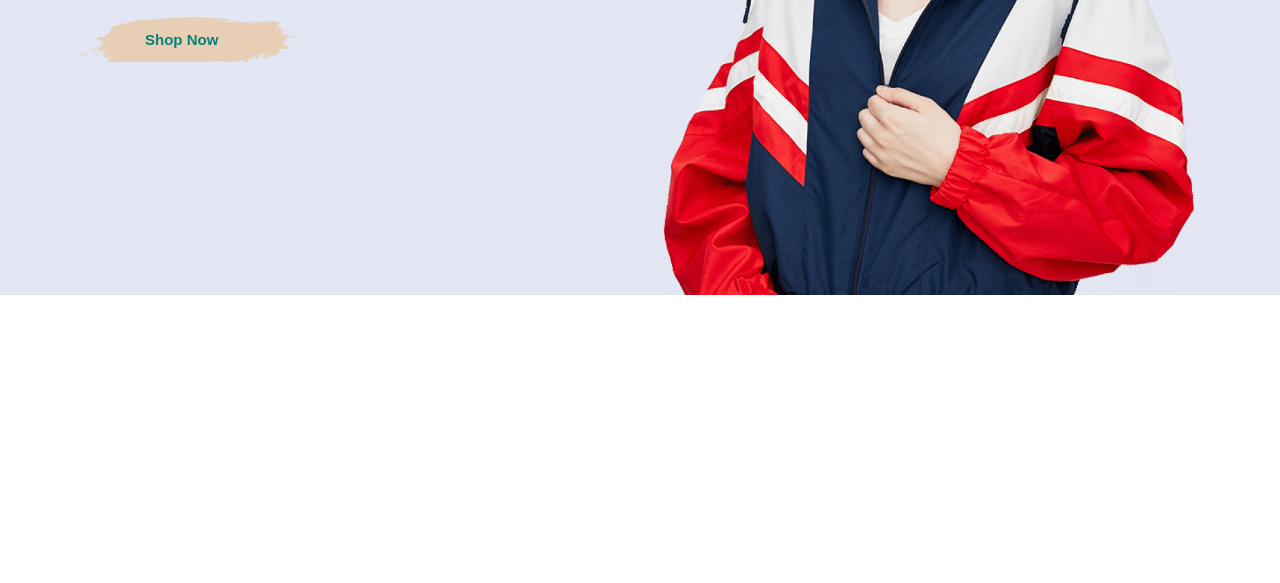
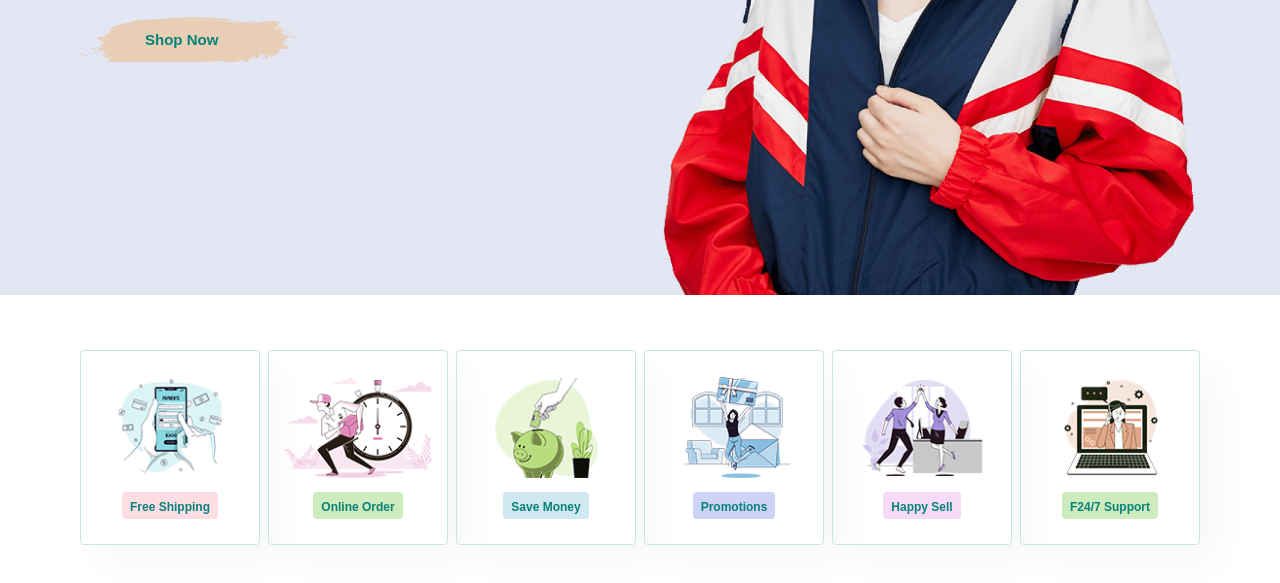
Before and after one commit to rashadalii/Full-Ecommerce-WebSite, a plain HTML site: page index.html in a window 1280 px wide. Shown: the part 509-1092 px from the top of the page. Before the commit the page ends 804 px from the top, so only its background shows below. Drawn offline with nearby package versions, Linux system fonts and the light colour scheme.

Commit message:
feature section is ready

```diff
--- a/index.html
+++ b/index.html
@@ -35,6 +35,32 @@
         <button>Shop Now</button>
     </section>
 
+    <section id="feature" class="section-p1">
+        <div class="fe-box ">
+            <img src="img/f1.png" alt="">
+            <h6>Free Shipping</h6>
+        </div>
+        <div class="fe-box">
+            <img src="img/f2.png" alt="">
+            <h6>Online Order</h6>
+        </div>
+        <div class="fe-box">
+            <img src="img/f3.png" alt="">
+            <h6>Save Money</h6>
+        </div>
+        <div class="fe-box">
+            <img src="img/f4.png" alt="">
+            <h6>Promotions</h6>
+        </div>
+        <div class="fe-box">
+            <img src="img/f5.png" alt="">
+            <h6>Happy Sell</h6>
+        </div>
+        <div class="fe-box">
+            <img src="img/f6.png" alt="">
+            <h6>F24/7 Support</h6>
+        </div>
+    </section>
 
 
 
--- a/style.css
+++ b/style.css
@@ -30,6 +30,14 @@ p{
     margin: 15px 0 20px 0;
 }
 
+.section-p1 {
+    padding: 40px 80px;
+}
+
+.section-m1 {
+    margin: 40px 0;
+}
+
 
 
 
@@ -40,6 +48,10 @@ p{
     padding: 20px 80px;
     background-color: #E3E6F3;
     box-shadow: 0 5px 15px rgba(0, 0, 0, 0.06);
+    z-index: 1;
+    position: sticky;
+    top: 0;
+    left: 0;
 }
 
 #navbar{
@@ -110,3 +122,62 @@ p{
     font-weight: 700;
     font-size: 15px;
 }
+
+#feature {
+    display: flex;
+    align-items: center;
+    justify-content: space-between;
+    flex-wrap: wrap;
+    gap: 5px;
+
+}
+
+
+#feature .fe-box{
+    width: 180px;
+    text-align: center;
+    padding: 25px 15px;
+    box-shadow: 20px 20px 34px rgba(0, 0, 0, 0.03);
+    border: 1px solid #cce7d0;
+    border-radius: 4px;
+    margin: 15px 0;
+    cursor: pointer;
+}
+
+#feature .fe-box:hover{
+    box-shadow: 10px 10px 54px rgba(70, 62, 221, 0.1);
+}
+
+#feature .fe-box img {
+    width: 100%;
+    margin-bottom: 10px;
+}
+
+#feature .fe-box h6{
+    display: inline-block;
+    padding: 9px 8px 6px 8px;
+    line-height: 1;
+    border-radius: 4px;
+    color: #088178;
+    background-color: #fddde4;
+}
+
+#feature .fe-box:nth-child(2) h6{
+    background-color: #cdebbc;
+}
+
+#feature .fe-box:nth-child(3) h6{
+    background-color: #d1e8f2;
+}
+
+#feature .fe-box:nth-child(4) h6{
+    background-color: #cdd4f8;
+}
+
+#feature .fe-box:nth-child(5) h6{
+    background-color: #f6dbf6;
+}
+
+#feature .fe-box:nth-child(6) h6{
+    background-color: #cdebbc;
+}
```
Also changed, not shown: img/f1.png (added), img/f2.png (added), img/f3.png (added), img/f4.png (added), img/f5.png (added), img/f6.png (added), 1 other file.
